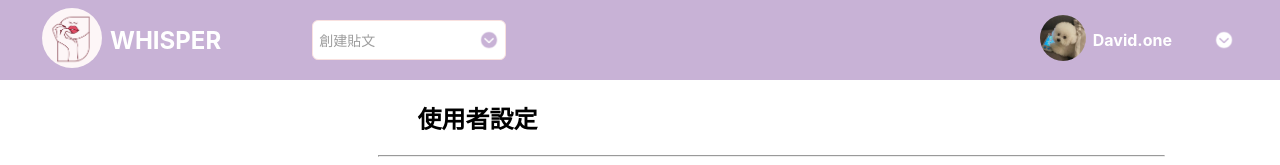
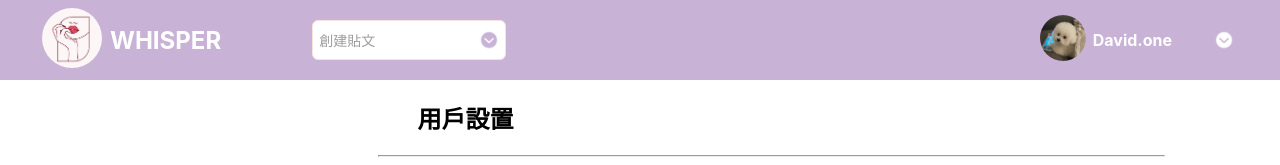
Before and after one commit to Elise0419/Whisper, a React (Create React App) app: page /profile in a window 1280 px wide. Shown: the top 165 px of the page. Built offline with nearby package versions, Linux system fonts and the light colour scheme.

Commit message:
9/13 5:46 update profile.jsx
 update profile.jsx

```diff
--- a/src/component/Profile.jsx
+++ b/src/component/Profile.jsx
@@ -69,7 +69,7 @@ function Profile() {
       <section></section>
       <article>
         <div className="ProfileContainer">
-          <h2>使用者設定</h2>
+          <h2>用戶設置</h2>
           <hr />
           <div className="ProfileForm">
             <form>
```
